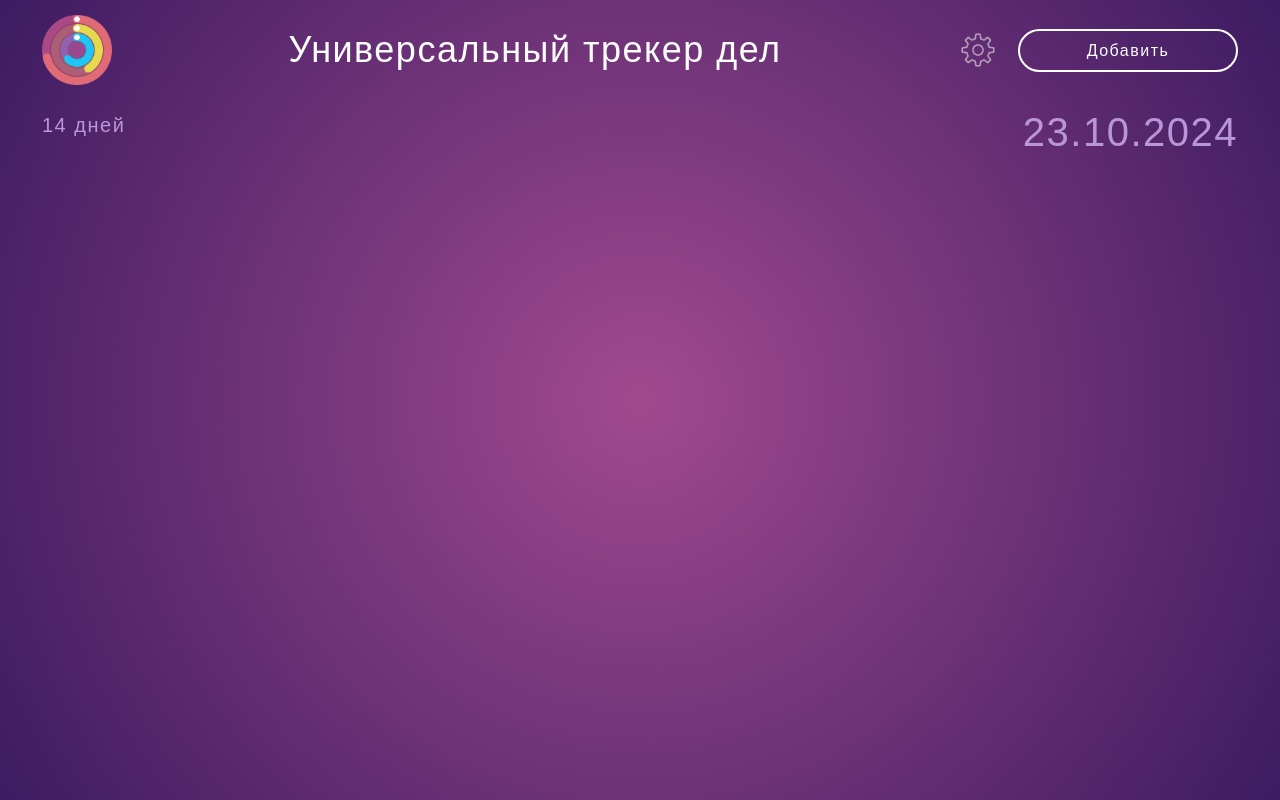
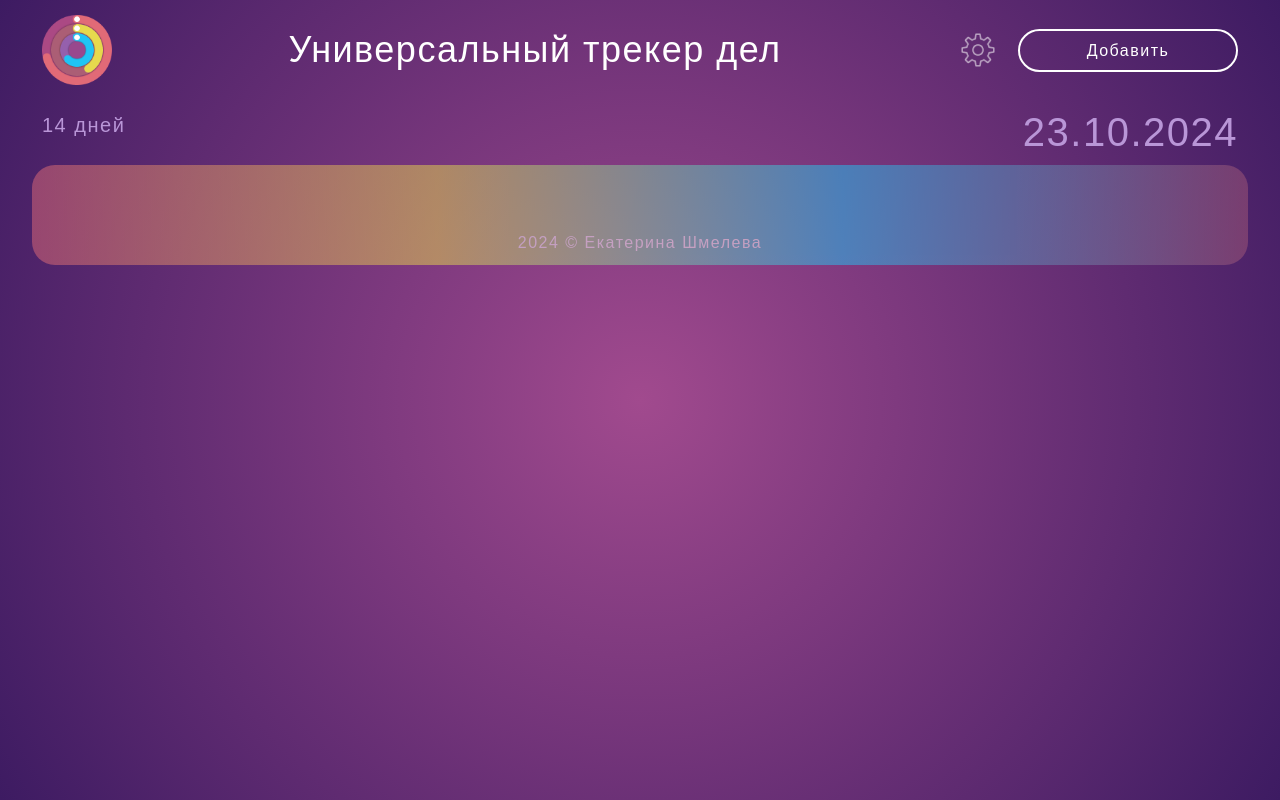
Before and after one commit to gutkati/react-tracker, a React (Vite) app: page / in a window 1280 px wide. Built offline with nearby package versions, Linux system fonts and the light colour scheme.

Commit message:
Добавить компонент Footer

```diff
--- a/src/App.jsx
+++ b/src/App.jsx
@@ -5,6 +5,7 @@ import Title from "./components/title/title";
 import InputStyle from "./components/inpytStyle/inputStyle";
 import Header from "./components/header/header";
 import Subtitle from "./components/subtitle/subtitle";
+import Footer from "./components/footer/footer";
 
 
 function App() {
@@ -13,6 +14,7 @@ function App() {
         <div className={styles.app}>
             <Header/>
             <Subtitle/>
+            <Footer/>
         </div>
     )
 }
--- a/src/components/footer/Footer.module.css
+++ b/src/components/footer/Footer.module.css
@@ -0,0 +1,18 @@
+.footer {
+    width: 95%;
+    height: 100px;
+    border-radius: 23px;
+    background-image: linear-gradient(90deg, #E16A77, #E6D94D, #1FC5F5, #A55977);
+    opacity: .5;
+    display: flex;
+    flex-direction: column;
+    justify-content: flex-end;
+    align-items: center;
+    padding: 10px;
+    box-sizing: border-box;
+}
+
+.text {
+    font-size: 16px;
+    z-index: 3;
+}
--- a/src/components/footer/footer.jsx
+++ b/src/components/footer/footer.jsx
@@ -2,9 +2,11 @@ import React from 'react';
 import styles from './Footer.module.css'
 
 const Footer = () => {
+    let date = new Date()
+    let year = date.getFullYear()
     return (
-        <div>
-
+        <div className={styles.footer}>
+            <p className={styles.text}>{`${year} © Екатерина Шмелева`}</p>
         </div>
     );
 };
```
